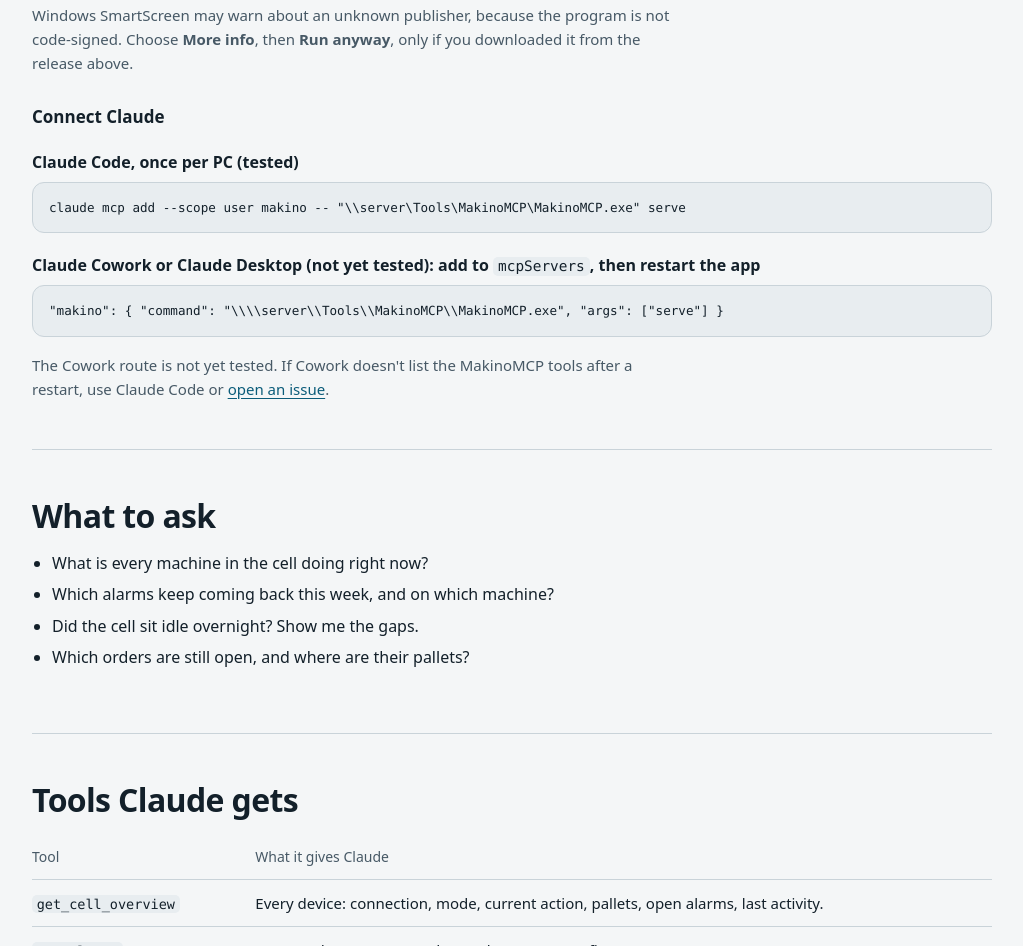
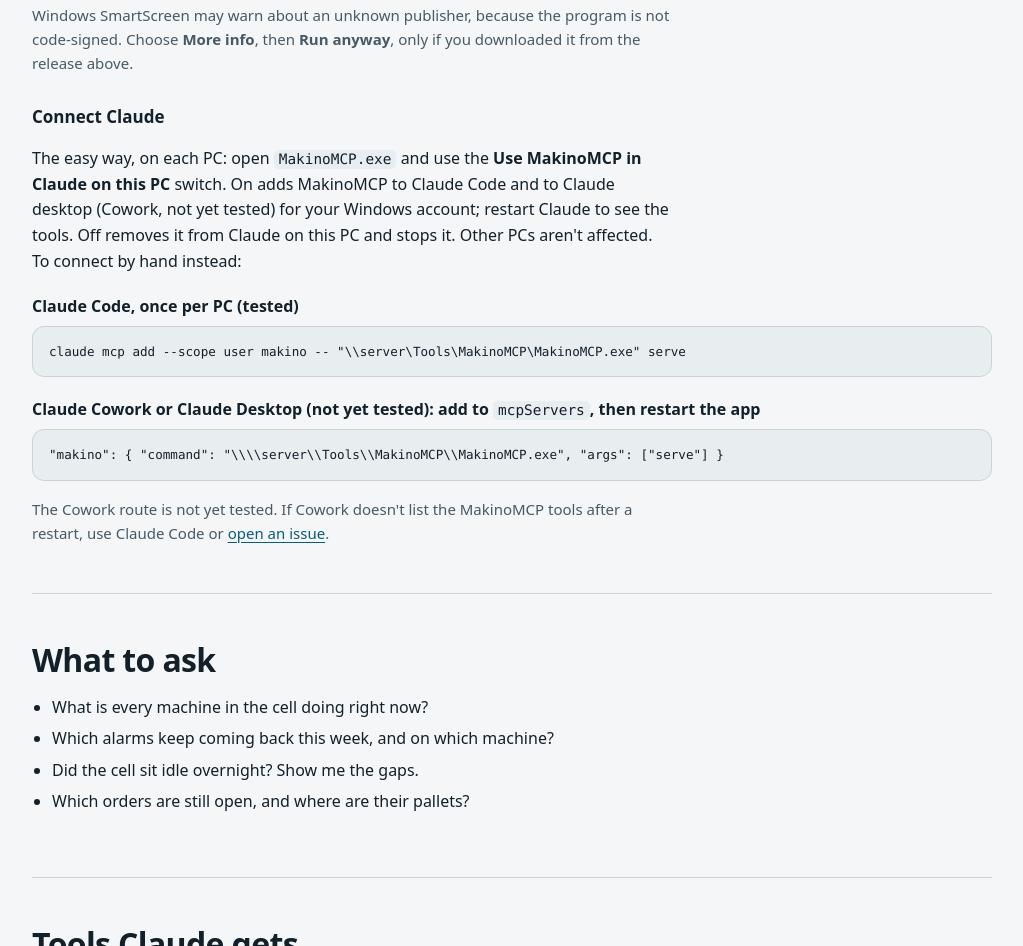
Before and after one commit to GHeart01/Machine_Companion, a plain HTML site: page site/index.html in a window 1280 px wide. Shown: the part 1612-2558 px from the top of the page, without its empty margins (128-1151 px from the left). Drawn offline with Linux system fonts and the light colour scheme.

Commit message:
docs: the Claude switch in README, site and CLAUDE.md; version 0.1.2
Co-Authored-By: Claude Opus 5.5 <noreply@anthropic.com>

```diff
--- a/site/index.html
+++ b/site/index.html
@@ -215,6 +215,7 @@ footer p { margin: 0 0 10px; max-width: 40rem; }
       <p class="note prose">Windows SmartScreen may warn about an unknown publisher, because the program is not code-signed. Choose <strong>More info</strong>, then <strong>Run anyway</strong>, only if you downloaded it from the release above.</p>
 
       <h3>Connect Claude</h3>
+      <p class="prose">The easy way, on each PC: open <code>MakinoMCP.exe</code> and use the <strong>Use MakinoMCP in Claude on this PC</strong> switch. On adds MakinoMCP to Claude Code and to Claude desktop (Cowork, not yet tested) for your Windows account; restart Claude to see the tools. Off removes it from Claude on this PC and stops it. Other PCs aren't affected. To connect by hand instead:</p>
       <p class="label">Claude Code, once per PC (tested)</p>
       <pre tabindex="0"><code>claude mcp add --scope user makino -- "\\server\Tools\MakinoMCP\MakinoMCP.exe" serve</code></pre>
       <p class="label">Claude Cowork or Claude Desktop (not yet tested): add to <code>mcpServers</code>, then restart the app</p>
```
Also changed, not shown: 3 other files.
